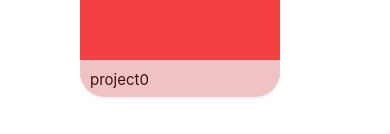
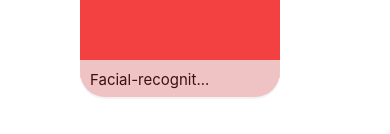
Before and after one commit to SKR301/SKR301.github.io, a React Native app: screen /projects in a window 390 px wide. Shown: the part 1170-1304 px from the top of the page. Built offline with nearby package versions, Linux system fonts and the light colour scheme.

Commit message:
added console projects

```diff
--- a/src/projects.js
+++ b/src/projects.js
@@ -18,6 +18,12 @@ export default function Projects() {
 				img: snap0,
 				name: 'text-analyzer',
 				projectLink: 'https://github.com/SKR301/text-analyzer',
+				overlay: false,
+			},
+			{
+				img: snap0,
+				name: 'GoFreeLancing',
+				projectLink: 'https://github.com/SKR301/GoFreeLancing',
 				overlay: false,
 			},
 			{
@@ -128,14 +134,56 @@ export default function Projects() {
 			projectCategory: 'Console',
 			projectCardDet:[{
 				img: snap2,
-				name: 'project0',
-				projectLink: 'link0',
+				name: 'Facial-recognition',
+				projectLink: 'https://github.com/SKR301/Facial-recognition',
 				overlay: false,
 			},
 			{
 				img: snap2,
-				name: 'project1',
-				projectLink: 'link1',
+				name: 'Wifi-Password-Cracker-BruteForce',
+				projectLink: 'https://github.com/SKR301/Wifi-Password-Cracker-BruteForce',
+				overlay: false,
+			},
+			{
+				img: snap2,
+				name: 'open-intelligence',
+				projectLink: 'https://github.com/SKR301/open-intelligence',
+				overlay: false,
+			},
+			{
+				img: snap2,
+				name: 'pyc-to-num',
+				projectLink: 'https://github.com/SKR301/pyc-to-num',
+				overlay: false,
+			},
+			{
+				img: snap2,
+				name: 'Adaptive-Huffman-Coding',
+				projectLink: 'https://github.com/SKR301/Adaptive-Huffman-Coding',
+				overlay: false,
+			},
+			{
+				img: snap2,
+				name: 'lolipop-cipher',
+				projectLink: 'https://github.com/SKR301/lolipop-cipher',
+				overlay: false,
+			},
+			{
+				img: snap2,
+				name: 'Machine-Learning-cpp',
+				projectLink: 'https://github.com/SKR301/Machine-Learning-cpp',
+				overlay: false,
+			},
+			{
+				img: snap2,
+				name: 'Zip-It',
+				projectLink: 'https://github.com/SKR301/Zip-It',
+				overlay: false,
+			},
+			{
+				img: snap2,
+				name: 'snyf-py',
+				projectLink: 'https://github.com/SKR301/snyf-py',
 				overlay: false,
 			}]
 		}
```
